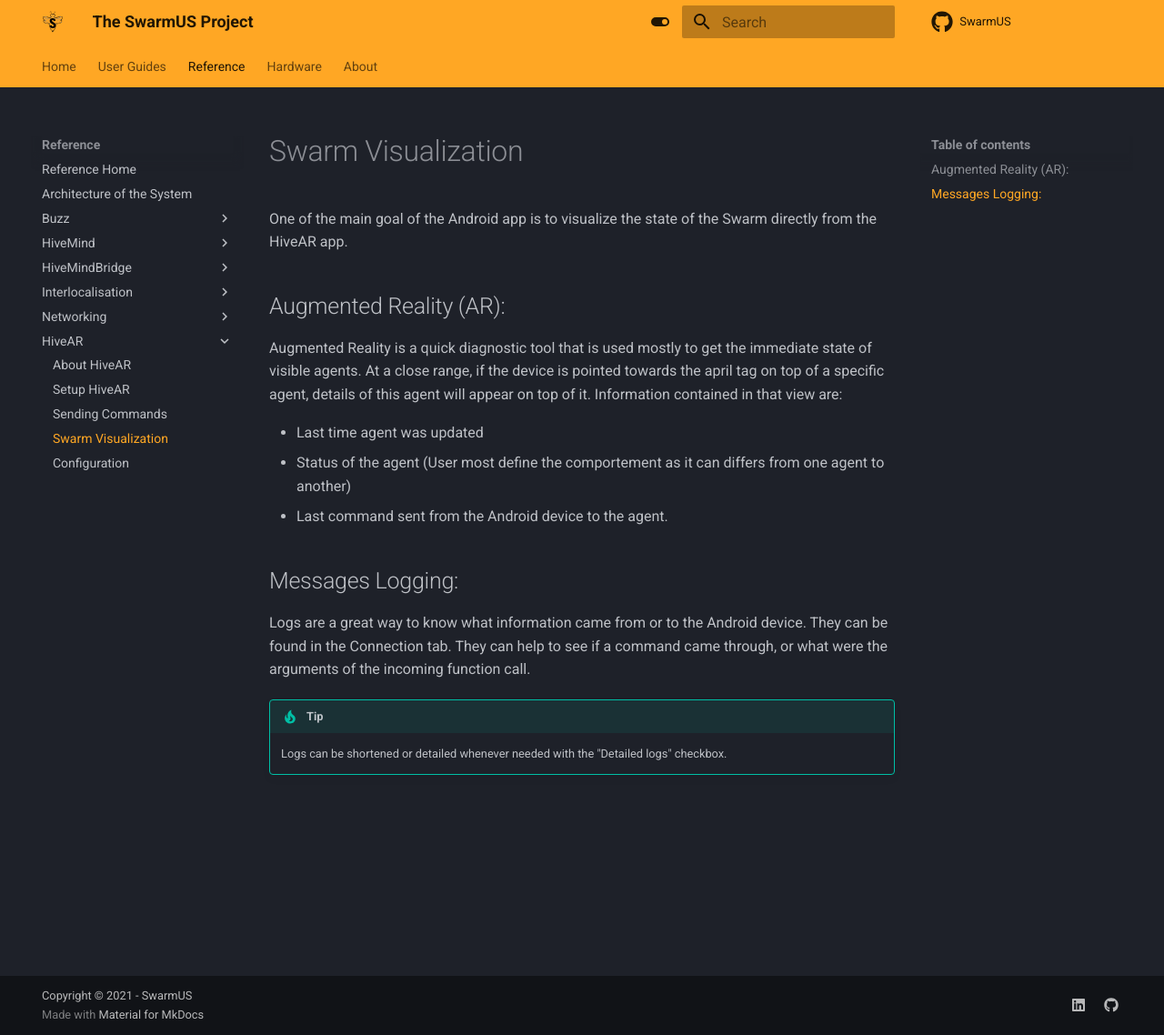
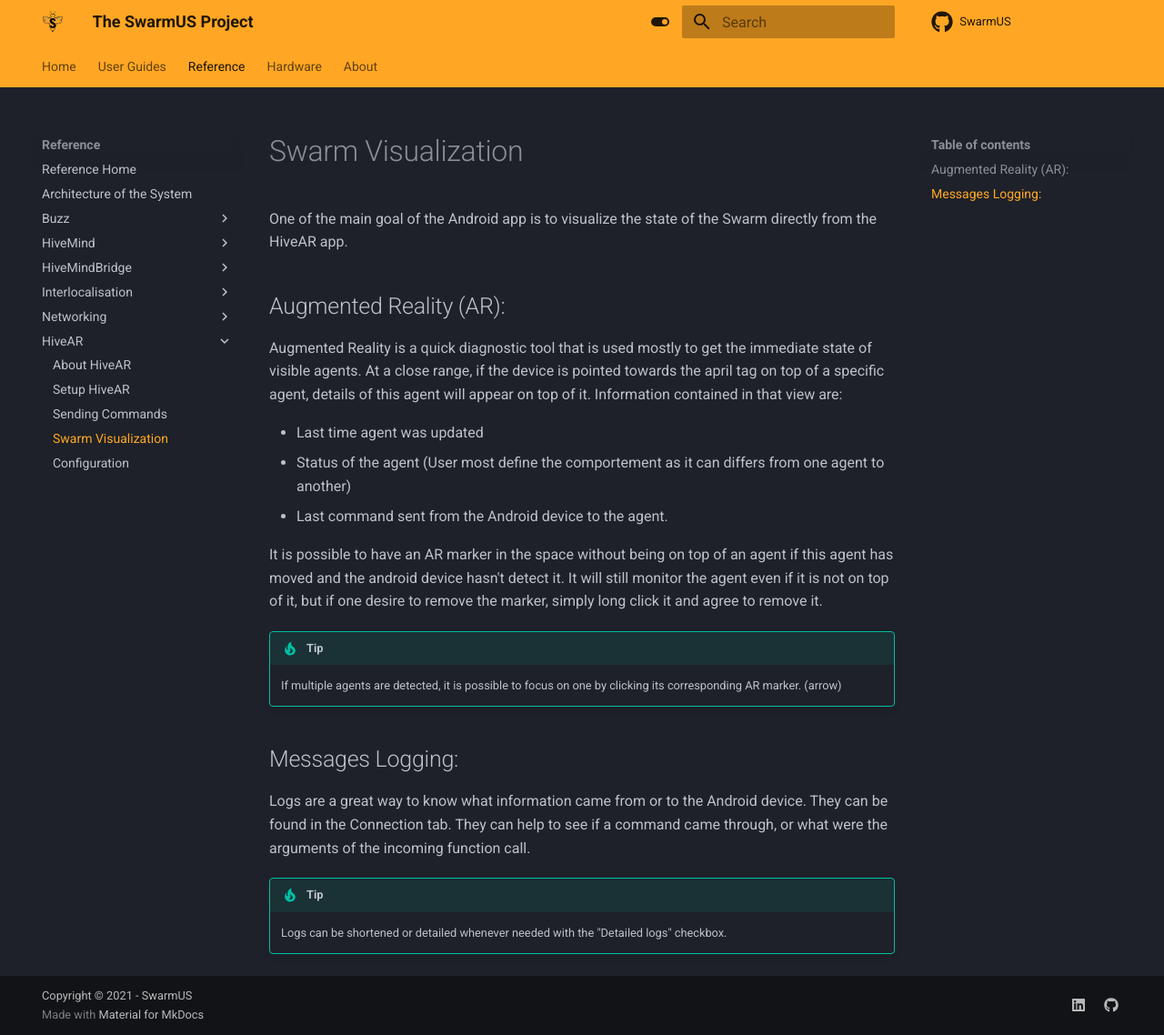
Before and after one commit to SwarmUS/SwarmUS-doc, an MkDocs documentation site: the page built from docs/sections/reference/HiveAR/hivear-visualization.md, in a window 1280 px wide and 1138 px high. Shown: the whole window at 91% size. Built offline with MkDocs 1.6.1 and Material for MkDocs 9.7.7, drawn with Linux system fonts in a browser that asks for light colours.

Commit message:
typos fixes + ar manipulation doc

```diff
--- a/docs/sections/reference/HiveAR/hivear-visualization.md
+++ b/docs/sections/reference/HiveAR/hivear-visualization.md
@@ -10,6 +10,12 @@ Information contained in that view are:
 - Status of the agent (User most define the comportement as it can differs from one agent to another)
 - Last command sent from the Android device to the agent.
 
+It is possible to have an AR marker in the space without being on top of an agent if this agent has moved and the android device hasn't detect it.
+It will still monitor the agent even if it is not on top of it, but if one desire to remove the marker, simply long click it and agree to remove it.
+
+!!! Tip
+    If multiple agents are detected, it is possible to focus on one by clicking its corresponding AR marker. (arrow)
+
 ## Messages Logging: <a name="logs"></a>
 
 Logs are a great way to know what information came from or to the Android device.
```
Also changed, not shown: docs/sections/reference/HiveAR/hivear-commands.md (+2 -2 lines).
